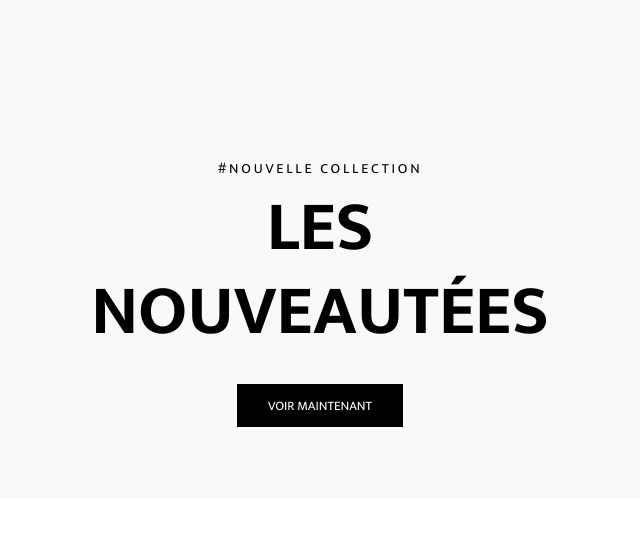
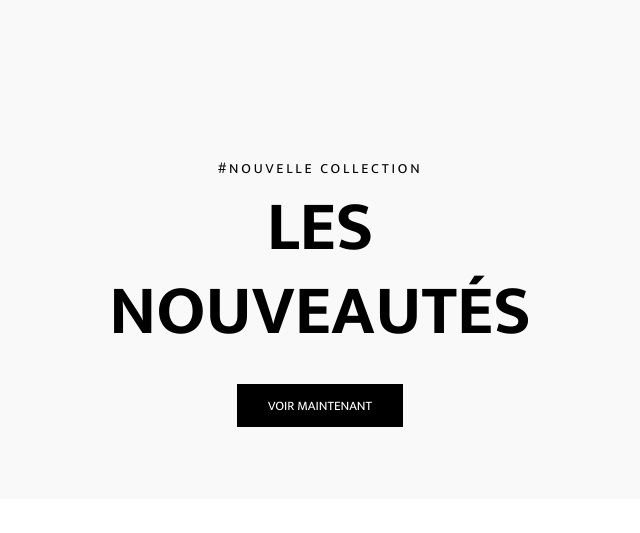
Before and after one commit to maximecroteau/AOMAE, a Django app: page / in a window 1280 px wide. Shown: the part 213-746 px from the top of the page, without its empty margins (605-1245 px from the left). Run offline with Django 3.2, Linux system fonts and the light colour scheme; some libraries are stand-ins or nearby versions; some web fonts are replaced.

Commit message:
fix pages

```diff
--- a/aomae/templates/index.html
+++ b/aomae/templates/index.html
@@ -8,7 +8,7 @@
           <div class="col-md-6 ml-auto order-md-2 align-self-start">
             <div class="site-block-cover-content">
             <h2 class="sub-title">#Nouvelle collection</h2>
-            <h1>LES NOUVEAUTÉES</h1>
+            <h1>LES NOUVEAUTÉS</h1>
             <p><a href="{% url 'shop' %}" class="btn btn-black rounded-0">VOIR MAINTENANT</a></p>
             </div>
           </div>
--- a/aomae/templates/shop.html
+++ b/aomae/templates/shop.html
@@ -8,7 +8,7 @@
           <div class="col-md-6 ml-auto order-md-2 align-self-start">
             <div class="site-block-cover-content">
             <h2 class="sub-title">#Nouvelle collection</h2>
-            <h1>LES NOUVEAUTÉES</h1>
+            <h1>LES NOUVEAUTÉS</h1>
             <p><a href="{% url 'shop' %}" class="btn btn-black rounded-0">VOIR MAINTENANT</a></p>
             </div>
           </div>
```
